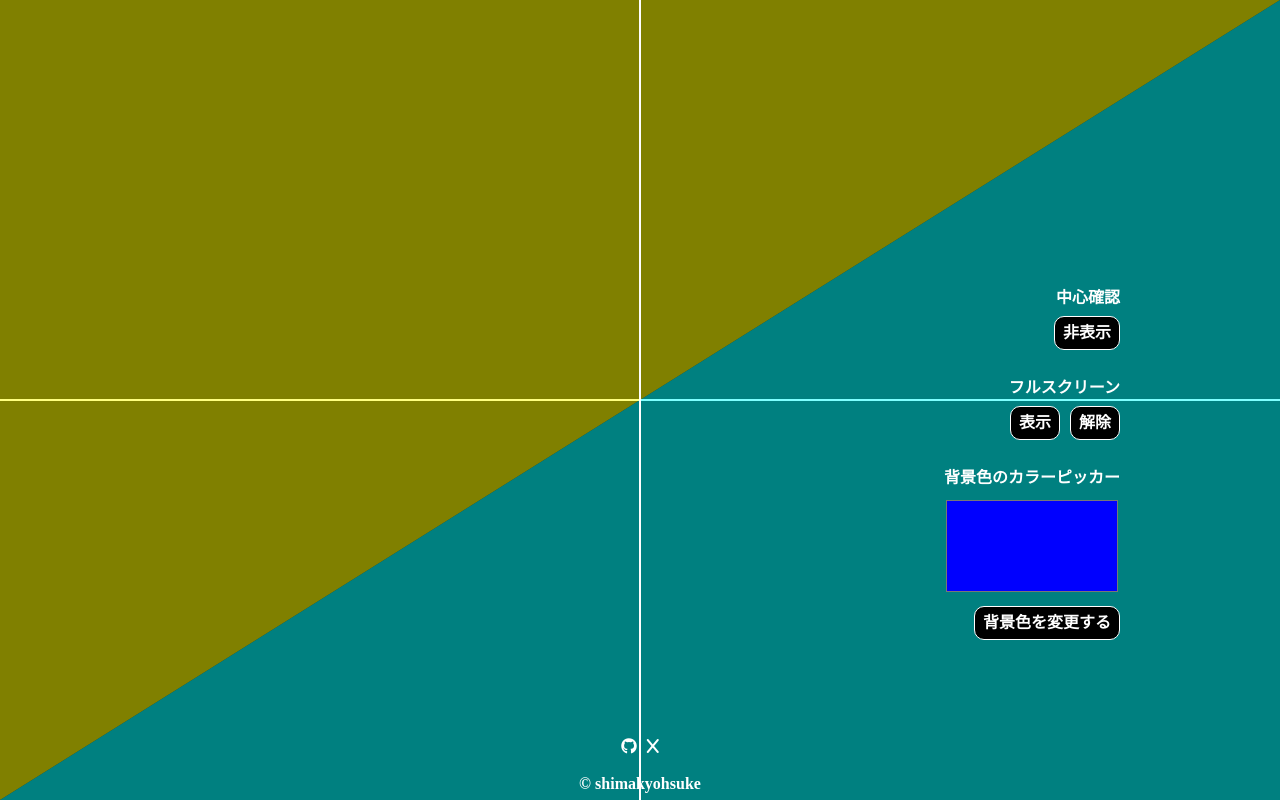
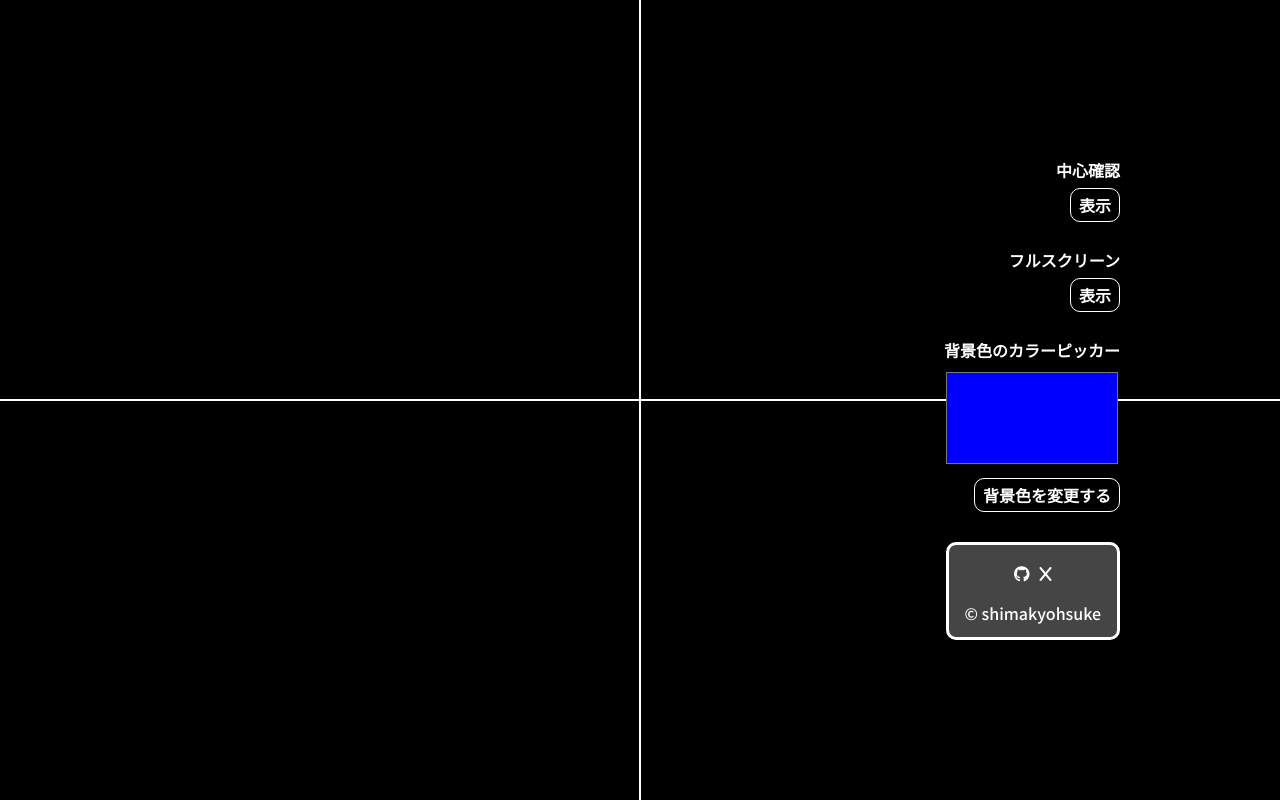
Before and after one commit to shimakyohsuke/monitor-check, a plain HTML site: page dist/index.html in a window 1280 px wide. Drawn offline with Linux system fonts and the light colour scheme; some packages are replaced by stand-ins of ours.

Commit message:
Modify page

```diff
--- a/dist/index.html
+++ b/dist/index.html
@@ -5,6 +5,9 @@
     <meta name="viewport" content="width=device-width, initial-scale=1.0" />
     <title>モニターのセンター位置とか画面の色を一色にして汚れを確認する</title>
     <link rel="stylesheet" href="https://unpkg.com/ress/dist/ress.min.css" />
+    <link rel="preconnect" href="https://fonts.googleapis.com" />
+    <link rel="preconnect" href="https://fonts.gstatic.com" crossorigin />
+    <link href="https://fonts.googleapis.com/css2?family=Noto+Sans+JP:wght@100..900&display=swap" rel="stylesheet" />
     <link rel="stylesheet" href="style.css" />
     <script src="https://kit.fontawesome.com/5a7bcf81d4.js" crossorigin="anonymous"></script>
     <script src="main.js"></script>
@@ -12,19 +15,18 @@
 
   <body>
     <div class="container">
-      <div id="diagonal-line"></div>
+      <div id="diagonal-line" class="is-hide"></div>
       <div class="items">
         <div class="item">
           <p class="heading">中心確認</p>
           <div class="row">
-            <button id="diagonal-line-btn">非表示</button>
+            <button id="diagonal-line-btn">表示</button>
           </div>
         </div>
         <div class="item">
           <p class="heading">フルスクリーン</p>
           <div class="row">
-            <button id="button1">表示</button>
-            <button id="button2">解除</button>
+            <button id="fullscreen-btn">表示</button>
           </div>
         </div>
         <div class="item">
@@ -32,9 +34,7 @@
           <input type="color" id="color-picker-palette" value="#0000FF" />
           <input type="submit" id="color-picker-submit" value="背景色を変更する" />
         </div>
-      </div>
-    </div>
-    <footer id="footer">
+        <footer id="footer" class="item">
           <nav>
             <ul id="footer-nav">
               <li>
@@ -47,5 +47,7 @@
           </nav>
           <small id="footer-copy">&copy; shimakyohsuke</small>
         </footer>
+      </div>
+    </div>
   </body>
 </html>
--- a/dist/main.js
+++ b/dist/main.js
@@ -1,10 +1,15 @@
 document.addEventListener('DOMContentLoaded', () => {
-  document.getElementById('button1').addEventListener('click', function () {
-    document.body.requestFullscreen();
-  });
-
-  document.getElementById('button2').addEventListener('click', function () {
-    document.exitFullscreen();
+  document.getElementById('fullscreen-btn').addEventListener('click', function () {
+    if (document.fullscreenElement) {
+      document
+        .exitFullscreen()
+        .then(() => console.log('Document Exited from Full screen mode'))
+        .catch((err) => console.error(err));
+      document.getElementById('fullscreen-btn').textContent = '表示';
+    } else {
+      document.documentElement.requestFullscreen();
+      document.getElementById('fullscreen-btn').textContent = '解除';
+    }
   });
 
   function changeBackground() {
--- a/dist/style.css
+++ b/dist/style.css
@@ -1,3 +1,10 @@
+
+body {
+  font-family: "Noto Sans JP", serif;
+  font-optical-sizing: auto;
+  font-style: normal;
+}
+
 .container {
   width: 100vw;
   height: 100svh;
@@ -128,17 +135,15 @@ button {
 }
 
 #footer {
-  position: fixed;
-  bottom: 0;
-  left: 0;
-  z-index: 1000;
-  width: 100%;
-  padding: .5em 0;
+  padding: 1em;
   display: flex;
   flex-direction: column;
   justify-content: center;
   align-items: center;
   gap: 20px;
+  background: #454545;
+  border: 3px solid #FFF;
+  border-radius: 10px;
 }
 
 #footer-nav {
@@ -159,7 +164,7 @@ button {
 }
 
 #footer-copy {
-  font-weight: bold;
+  font-weight: 500;
   color: #FFF;
   font-size: 1em;
   line-height: 1;
```
Lines whose indentation alone changed are shown as unchanged.
